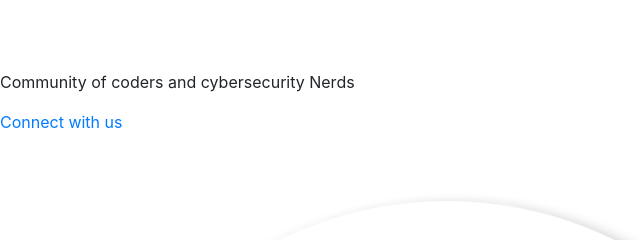
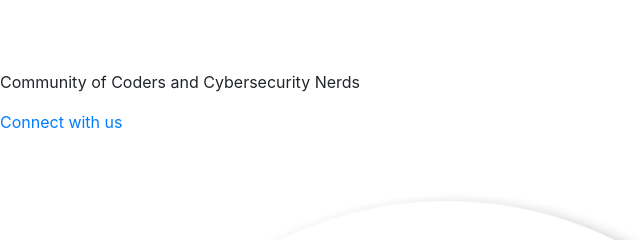
Before and after one commit to harshrai12/cshub-landing, a Gatsby site: page / in a window 1280 px wide. Shown: the part 773-1013 px from the top of the page, 0-640 px from the left. Built offline with nearby package versions, Linux system fonts and the light colour scheme; Gatsby itself is replaced by a stand-in of ours.

Commit message:
Todo App

```diff
--- a/src/pages/index.js
+++ b/src/pages/index.js
@@ -35,7 +35,7 @@ const Home = props => (
 **/}
 <span className="ctflogoindex"><p class="line anim-typewriter"><img src={cslogo} alt=""/>CSCODERSHUB</p></span>
     <div className="text">
-      <p>Community of coders and cybersecurity Nerds</p>
+      <p>Community of Coders and Cybersecurity Nerds</p>
 
       <a href= "https://discord.com/invite/K5K9Yaz" className="button1">
      Connect with us
```
